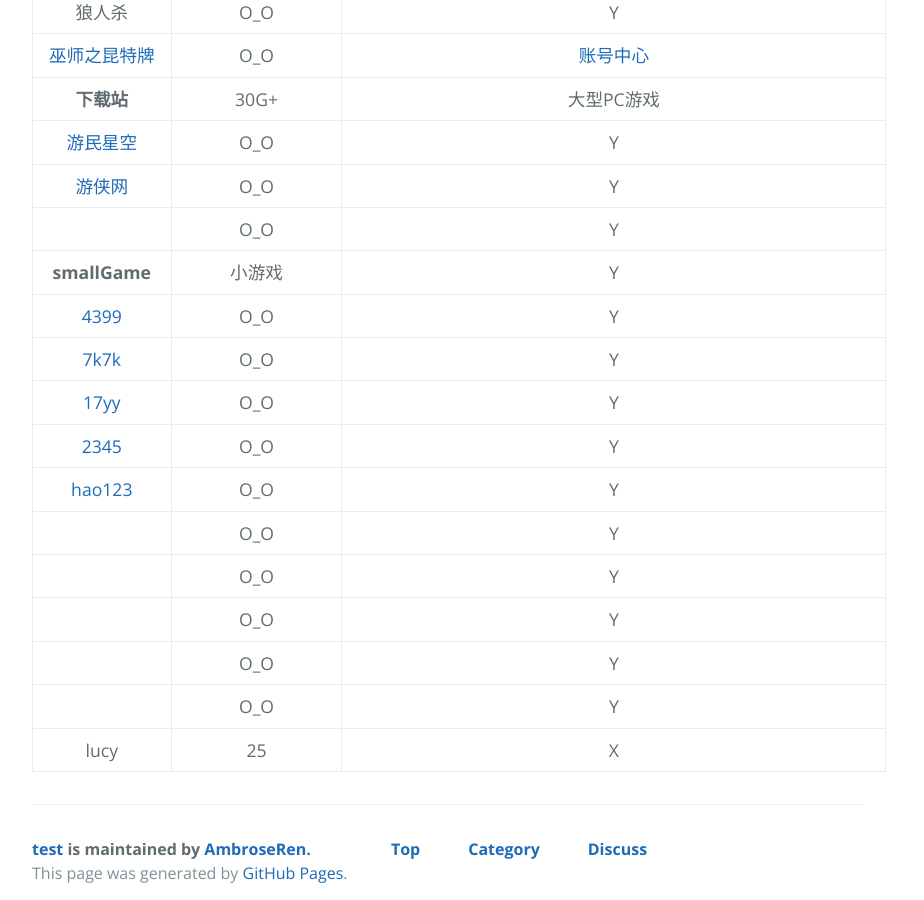
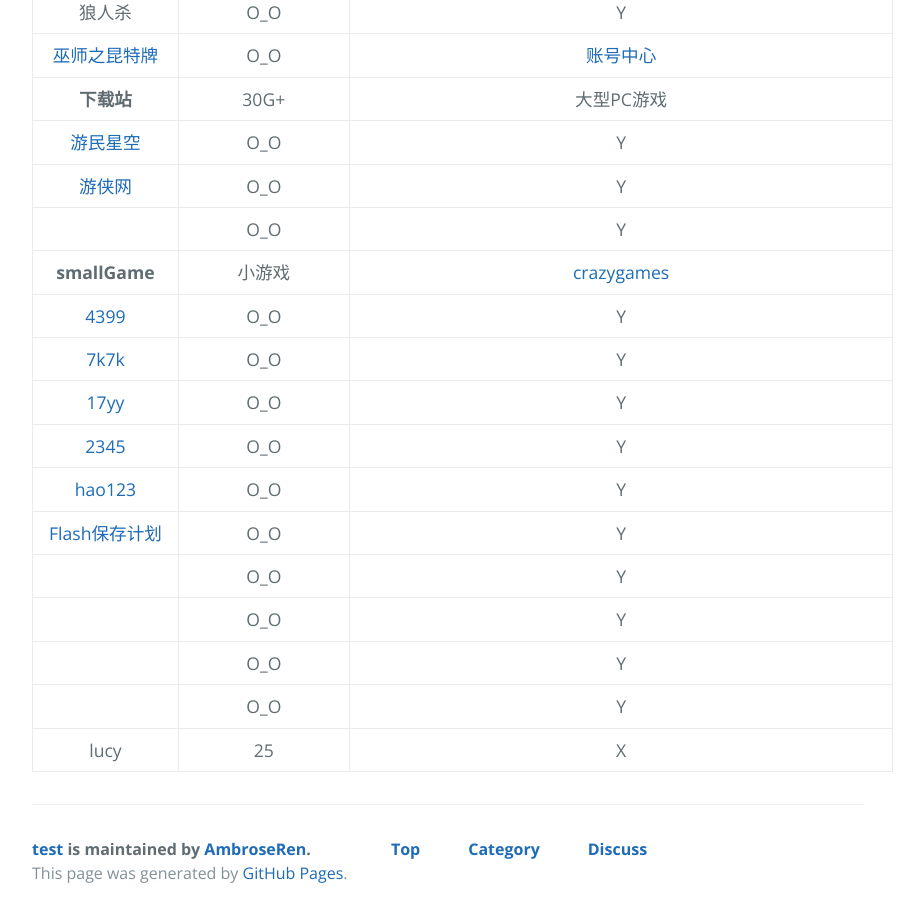
Before and after one commit to AmbroseRen/test, a Jekyll site: the page built from Art/Games/index.md, in a window 1280 px wide and 900 px high, scrolled down 1271 px. Shown: the whole window, without its empty margins (128-1052 px from the left). Built offline with Jekyll 4.4.1, drawn with Linux system fonts in a browser that asks for light colours; nearby versions of some CDN libraries; our own code applies the rules of GitHub Pages for plain Markdown files; library files that are not in the unit come from our copies; the repository's description, which GitHub fills in, is left out.

Commit message:
Update index.md

```diff
--- a/Art/Games/index.md
+++ b/Art/Games/index.md
@@ -56,13 +56,13 @@
 | [游民星空](https://www.gamersky.com/) | O_O | Y |
 | [游侠网](https://www.ali213.net/) | O_O | Y |
 | []() | O_O | Y |
-| __smallGame__ | 小游戏 | Y |
+| __smallGame__ | 小游戏 | [crazygames](https://www.crazygames.com/) |
 | [4399](http://www.4399.com/) | O_O | Y |
 | [7k7k](http://www.7k7k.com/) | O_O | Y |
 | [17yy](http://www.17yy.com/) | O_O | Y |
 | [2345](https://xiaoyouxi.2345.com/) | O_O | Y |
 | [hao123](http://xyx.hao123.com/) | O_O | Y |
-| []() | O_O | Y |
+| [Flash保存计划](https://flash.zczc.cz/) | O_O | Y |
 | []() | O_O | Y |
 | []() | O_O | Y |
 | []() | O_O | Y |
```
